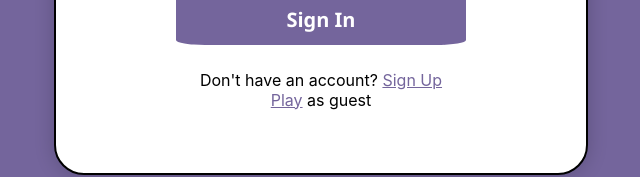
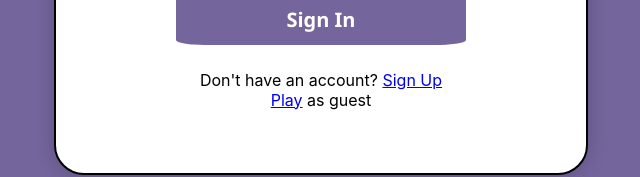
Before and after one commit to sumodha/digits, a React (Create React App) app in the folder client/: page /signin in a window 1280 px wide. Shown: the part 467-644 px from the top of the page, without its empty margins (319-959 px from the left). Built offline with nearby package versions, Linux system fonts and the light colour scheme; no server answers.

Commit message:
used link instead of a tags; updated css in the process

```diff
--- a/client/src/SignIn.css
+++ b/client/src/SignIn.css
@@ -44,7 +44,7 @@ input{
     margin: 10px 10px 25px 10px;
 
 }
-a{
+Link{
     color: #74659c;
 }
 p{
--- a/client/src/SignIn.js
+++ b/client/src/SignIn.js
@@ -1,6 +1,8 @@
 import "./SignIn.css";
 import {Helmet} from 'react-helmet-async';
 import React, {useState, useEffect} from "react";
+import { Link } from 'react-router-dom';
+
 
 const SignIn = () => {
     const [username, setUsername] = useState("");
@@ -33,8 +35,8 @@ const SignIn = () => {
             <button type = "submit" id="submit">Sign In</button>
 
             </form>
-            <p> Don't have an account? <a href = "/signup">Sign Up</a></p>
-            <p><a href = "/play">Play</a> as guest</p>
+            <p> Don't have an account? <Link to = "/signup">Sign Up</Link></p>
+            <p><Link to = "/play">Play</Link> as guest</p>
 
         </div>
 
--- a/client/src/SignUp.css
+++ b/client/src/SignUp.css
@@ -44,7 +44,7 @@ input{
     margin: 10px 10px 25px 10px;
 
 }
-a{
+Link{
     color: #74659c;
 }
 p{
--- a/client/src/SignUp.js
+++ b/client/src/SignUp.js
@@ -1,6 +1,8 @@
 import "./SignUp.css";
 import {Helmet} from 'react-helmet-async';
 import React, {useState, useEffect} from "react";
+import { Link } from 'react-router-dom';
+
 
 const SignUp = () => {
     const [username, setUsername] = useState("");
@@ -34,8 +36,8 @@ const SignUp = () => {
             <button type = "submit" id="submit">Sign Up</button>
 
             </form>
-            <p> Already have an account? <a href = "/signin">Sign In</a></p>
-            <p><a href = "/play">Play</a> as guest</p>
+            <p> Already have an account? <Link to= "/signin">Sign In</Link></p>
+            <p><Link to= "/play">Play</Link> as guest</p>
         </div>
 
 
```
